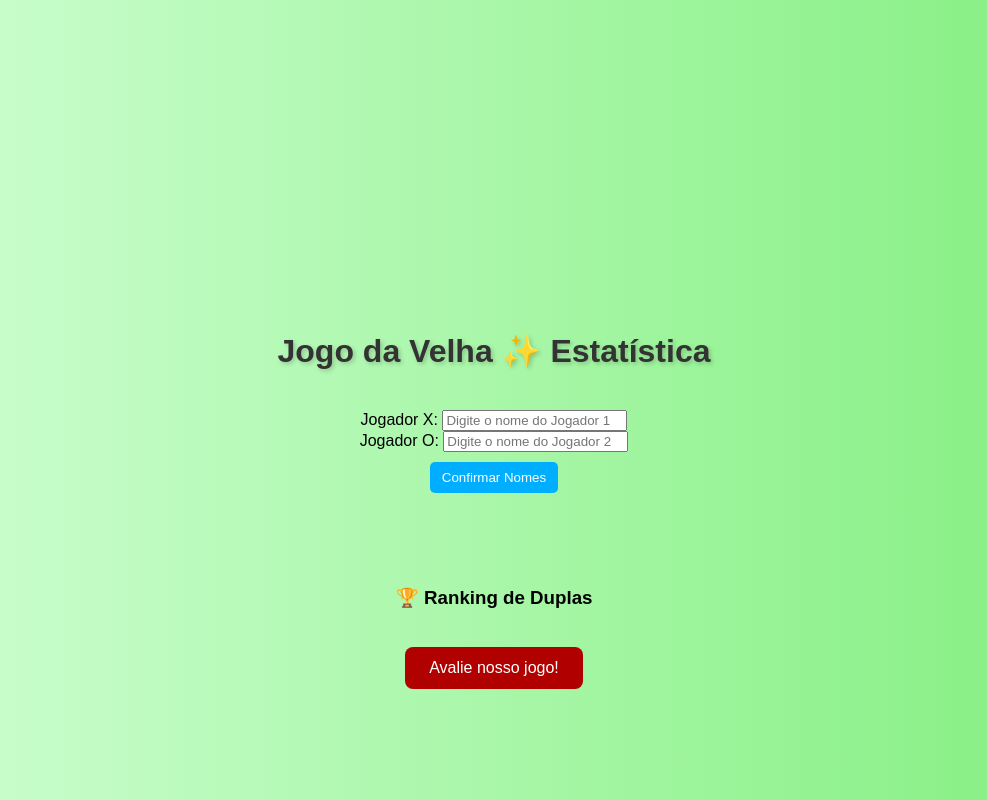
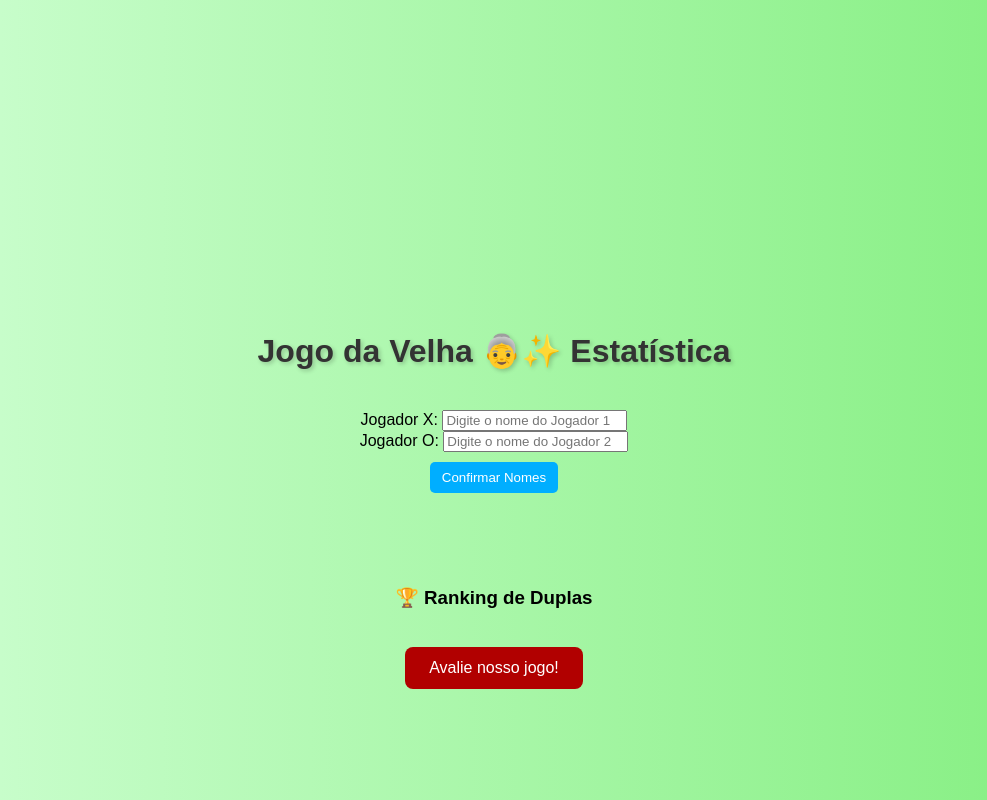
Before and after one commit to soolth/Jogo-cobrinha, a plain HTML site: page index.html in a window 1280 px wide. Shown: the top 800 px of the page, without its empty margins (146-1133 px from the left). Drawn offline with Linux system fonts and the light colour scheme.

Commit message:
completo 2.0

```diff
--- a/index.html
+++ b/index.html
@@ -126,7 +126,7 @@
   </style>
 </head>
 <body>
-  <h1>Jogo da Velha ✨ Estatística</h1>
+  <h1>Jogo da Velha 👵✨ Estatística</h1>
 
   <div id="playerNames">
     Jogador X: <input type="text" id="playerXName" placeholder="Digite o nome do Jogador 1" required><br/>
```
